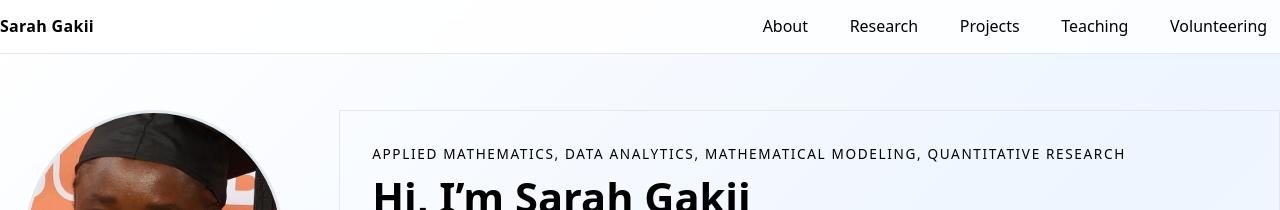
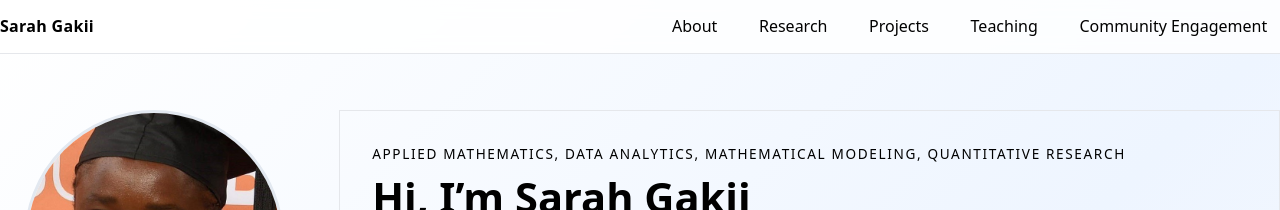
Before and after one commit to SARAH-GAKII/sarah-gakii.github.io, a Jekyll site: the page built from index.md, in a window 1280 px wide. Shown: the top 210 px of the page. Built offline with Jekyll 4.4.1, drawn with Linux system fonts in a browser that asks for light colours.

Commit message:
Update default.html

```diff
--- a/_layouts/default.html
+++ b/_layouts/default.html
@@ -19,7 +19,7 @@
           <li><a href="research">Research</a></li>
           <li><a href="projects">Projects</a></li>
           <li><a href="teaching">Teaching</a></li>
-          <li><a href="volunteering">Volunteering</a></li>
+          <li><a href="community-engagement">Community Engagement</a></li>
         </ul>
       </nav>
     </div>
```
